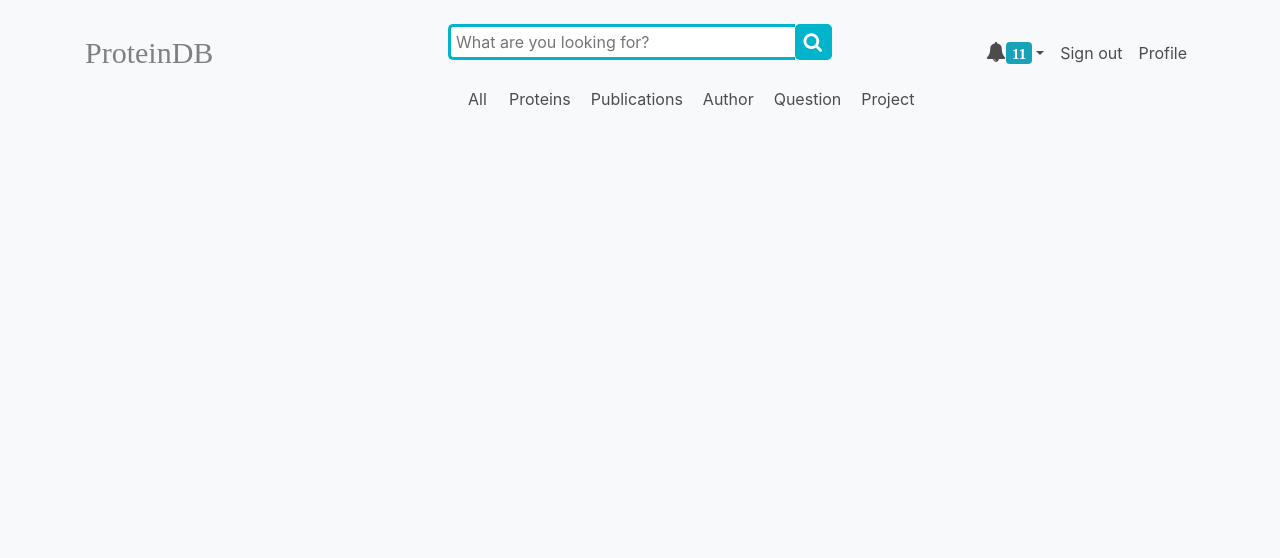
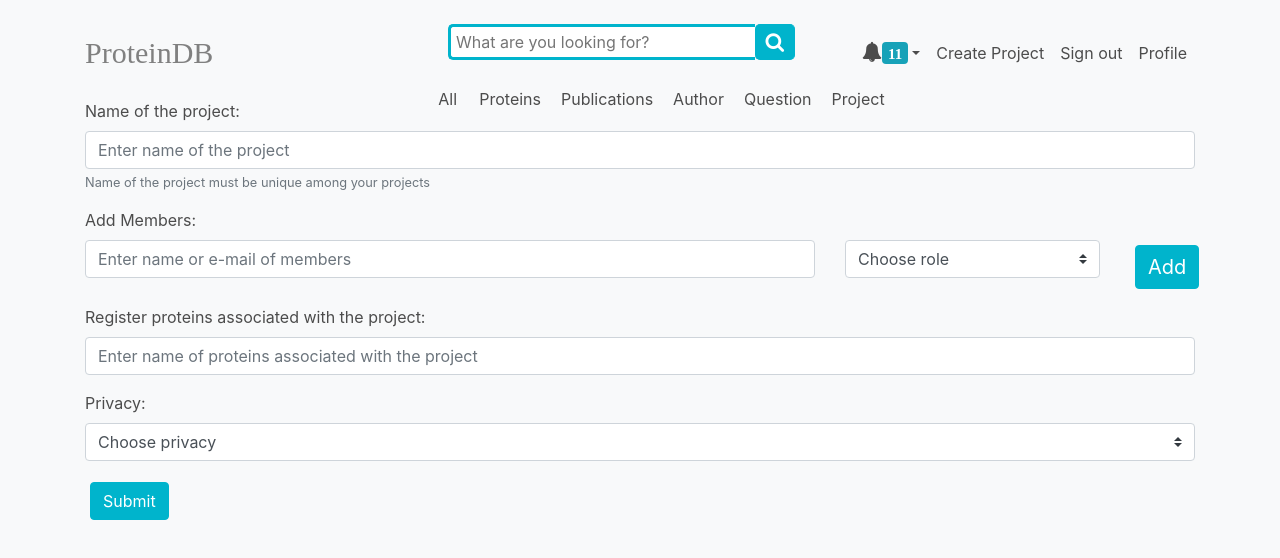
Before and after one commit to diegohernandez25/ProteinDB, a Vue app in the folder protein_db_vue/protein_db_vue/proteindb/: page /createproject in a window 1280 px wide. Shown: the top 558 px of the page. Built offline with nearby package versions, Linux system fonts and the light colour scheme; a web font is replaced by a local one.

Commit message:
Added: Create Project option and vue page form.

```diff
--- a/protein_db_vue/protein_db_vue/proteindb/src/App.vue
+++ b/protein_db_vue/protein_db_vue/proteindb/src/App.vue
@@ -35,7 +35,11 @@
                 <a class="dropdown-item" href="#">Something else here</a>
               </div>
             </li>
-
+            <li class="nav-item">
+              <a class="nav-link" style="color: #4C4C4C" href="#">
+                Create Project
+              </a>
+            </li>
             <li class="nav-item">
               <a class="nav-link" style="color: #4C4C4C" href="#">
                 Sign out
@@ -50,7 +54,7 @@
           </div>
       </div>
     </nav>
-    <nav class="navbar navbar-expand-lg navbar-light bg-light non-cellphone hide-item">
+    <nav class="navbar navbar-expand-lg navbar-light bg-light non-cellphone hide-item" style="margin-right: 85px;">
       <div class="wrap">
         <ul class="navbar-nav mr-auto">
           <li class="nav-item">
@@ -105,24 +109,24 @@
 
 <script>
 
-import {mapGetters} from 'vuex'
+import { mapGetters } from 'vuex'
 
 export default {
   name: 'app',
   components: {
   },
-   computed:{
+  computed: {
     ...mapGetters([
-        'getLoggedInUser',
-        'getIDbyUserName'
-    ]),
+      'getLoggedInUser',
+      'getIDbyUserName'
+    ])
     /*
     loggedUserID(){
         let lgU=this.getLoggedInUser.name
         console.log("ola"+lgU)
         return this.getIDbyUserName(lgU)
-    }*/
-    }
+    } */
+  }
 }
 </script>
 
--- a/protein_db_vue/protein_db_vue/proteindb/src/assets/css/navbar.css
+++ b/protein_db_vue/protein_db_vue/proteindb/src/assets/css/navbar.css
@@ -24,7 +24,7 @@ body{
 }
 
 .searchTerm {
-    width: 100%;
+    width: 80%;
     border: 3px solid #00B4CC;
     border-right: none;
     padding: 5px;
@@ -76,6 +76,7 @@ body{
     border-radius: 0 15px 15px 0;
     cursor: pointer;
     font-size: 20px;
+    left: 50%;
 }
 
 /*Resize the wrap to see the search bar change!*/
@@ -85,6 +86,7 @@ body{
     top: 50%;
     left: 50%;
     transform: translate(-50%, -50%);
+
 }
 
 .wrapHome{
--- a/protein_db_vue/protein_db_vue/proteindb/src/assets/css/protein.css
+++ b/protein_db_vue/protein_db_vue/proteindb/src/assets/css/protein.css
@@ -20,3 +20,12 @@
     margin-top: 5px;
     margin-left: 5px;
 }
+
+.add-button{
+    background-color: #00B4CC !important;
+    border-color: #00B4CC !important;
+    color:white !important;
+    margin-top: 5px;
+    margin-left: 5px;
+    font-size: 5px;
+}
--- a/protein_db_vue/protein_db_vue/proteindb/src/router.js
+++ b/protein_db_vue/protein_db_vue/proteindb/src/router.js
@@ -5,6 +5,7 @@ import Profile from './views/Profile.vue'
 import Question from './views/Question.vue'
 import Protein from './views/Protein.vue'
 import Search from './views/Search.vue'
+import CreateProject from './views/CreateProject.vue'
 
 Vue.use(Router)
 
@@ -40,6 +41,12 @@ export default new Router({
       path: '/search/:id',
       name: 'search',
       component: Search
+    },
+
+    {
+      path: '/createproject/',
+      name: 'createproject',
+      component: CreateProject
     }
 
   ],
--- /dev/null
+++ b/protein_db_vue/protein_db_vue/proteindb/src/views/CreateProject.vue
@@ -0,0 +1,105 @@
+<template>
+  <div class="container">
+    <b-form @submit="onSubmit" @reset="onReset" v-if="show">
+      <b-form-group
+        id="input-group-1"
+        label="Name of the project:"
+        label-for="input-1"
+        description="Name of the project must be unique among your projects"
+      >
+        <b-form-input
+          id="input-1"
+          v-model="form.email"
+          type="email"
+          required
+          placeholder="Enter name of the project"
+        ></b-form-input>
+      </b-form-group>
+
+      <b-form-group id="input-group-2" label="Add Members:" label-for="input-2">
+        <div class="row">
+          <div class="col-sm-8">
+            <b-form-input
+              id="input-2"
+              v-model="form.name"
+              required
+              placeholder="Enter name or e-mail of members"
+            ></b-form-input>
+          </div>
+          <div class="col-sm-3">
+              <b-form-select
+                id="input-4"
+                v-model="form.food"
+                :options="usermod"
+                required
+              ></b-form-select>
+          </div>
+          <div class="col-sm-1">
+            <button type="button" class="btn add-button" aria-haspopup="true" aria-expanded="false"
+                    style="font-size: 20px;">Add️️</button>
+          </div>
+        </div>
+      </b-form-group>
+
+      <b-form-group id="input-group-new-1" label="Register proteins associated with the project:" label-for="input-2">
+        <b-form-input
+          id="input-new-1"
+          v-model="form.protein"
+          required
+          placeholder="Enter name of proteins associated with the project"
+        ></b-form-input>
+      </b-form-group>
+
+      <b-form-group id="input-group-3" label="Privacy:" label-for="input-3">
+        <b-form-select
+          id="input-3"
+          v-model="form.food"
+          :options="foods"
+          required
+        ></b-form-select>
+      </b-form-group>
+      <b-button type="submit" variant="primary" class="add-button">Submit</b-button>
+    </b-form>
+  </div>
+</template>
+
+<script>
+export default {
+  data () {
+    return {
+      form: {
+        email: '',
+        name: '',
+        food: null,
+        checked: []
+      },
+      foods: [{ text: 'Choose privacy', value: null }, 'Private', 'Public'],
+      usermod: [{ text: 'Choose role', value: null }, 'Manager', 'Member'],
+      show: true
+    }
+  },
+  methods: {
+    onSubmit (evt) {
+      evt.preventDefault()
+      alert(JSON.stringify(this.form))
+    },
+    onReset (evt) {
+      evt.preventDefault()
+      // Reset our form values
+      this.form.email = ''
+      this.form.name = ''
+      this.form.food = null
+      this.form.checked = []
+      // Trick to reset/clear native browser form validation state
+      this.show = false
+      this.$nextTick(() => {
+        this.show = true
+      })
+    }
+  }
+}
+</script>
+
+<style scoped>
+
+</style>
```
